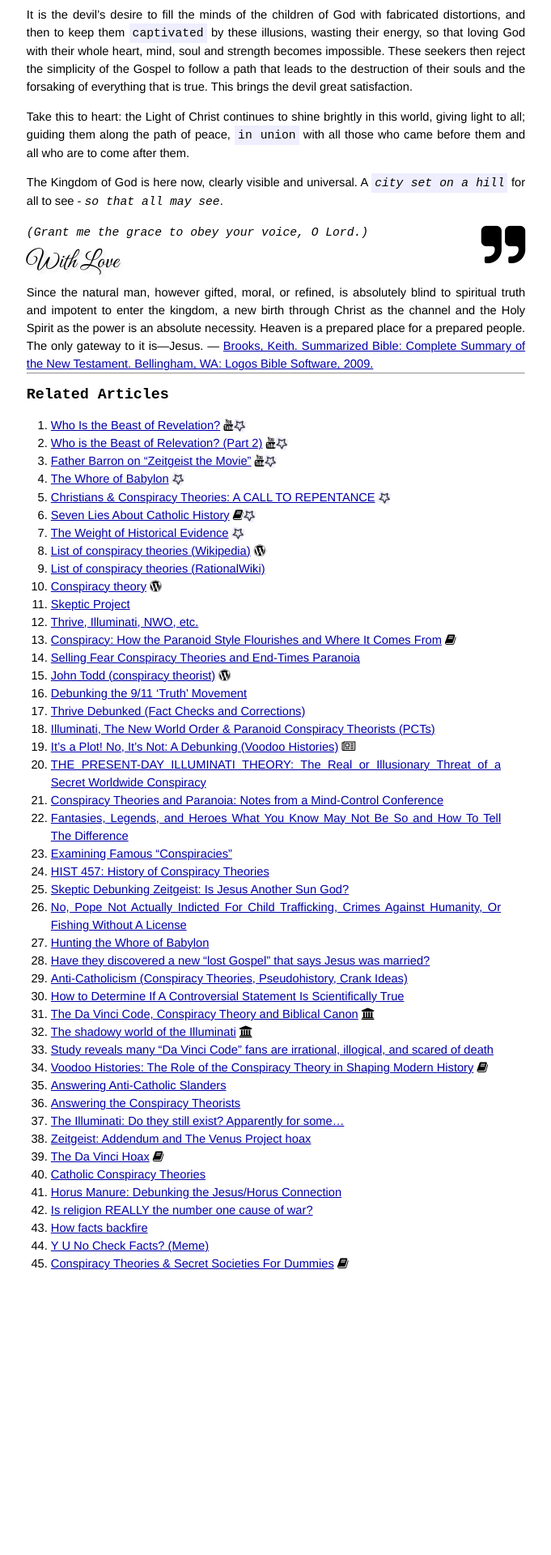
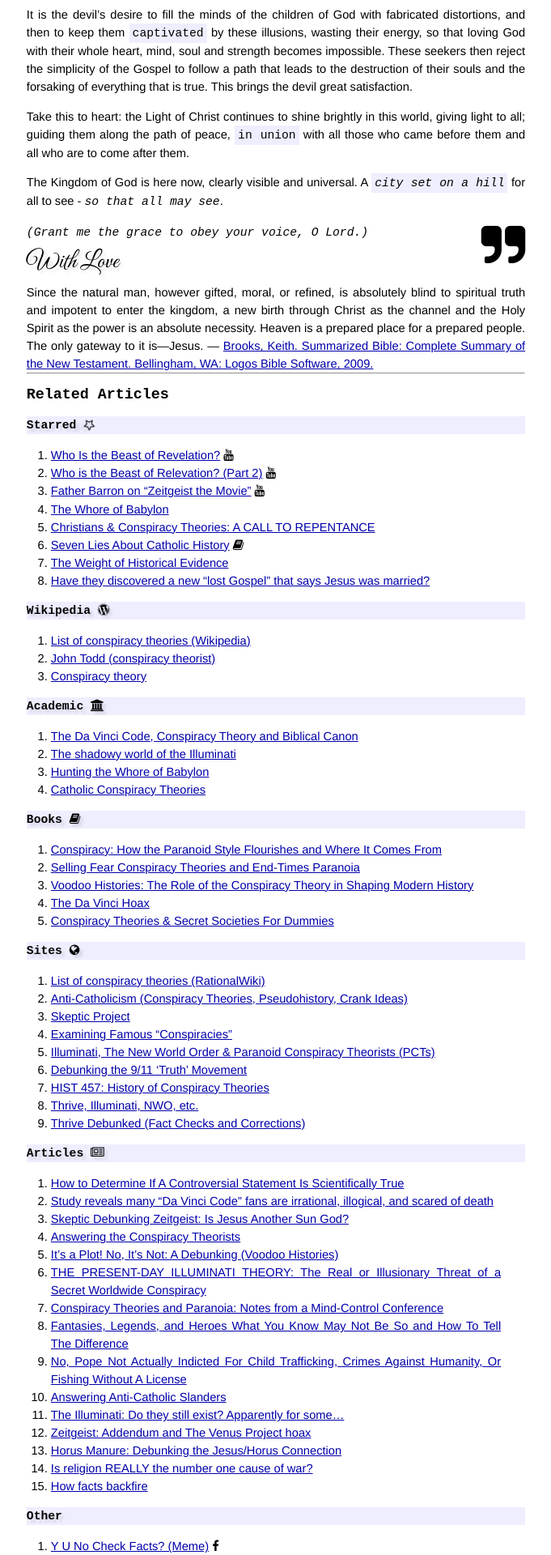
Before and after one commit to afrikatoliek/afrikatoliek.github.io, a Jekyll site: the page built from _posts/2014-12-15-conspiracy-theories.md, in a window 1280 px wide. Shown: the part 745-2665 px from the top of the page at 81% size, without its empty margins (299-980 px from the left). Built offline with Jekyll 4.4.1, drawn with Linux system fonts in a browser that asks for light colours; nearby versions of some CDN libraries; some web fonts are replaced; before the commit the page ends 2316 px from its top, so only the background shows below that.

Commit message:
Organizing related articles.

```diff
--- a/_posts/2014-12-15-conspiracy-theories.md
+++ b/_posts/2014-12-15-conspiracy-theories.md
@@ -40,53 +40,66 @@
 ---
 
 Related Articles
------------------------
+----------------
 
-1. [Who Is the Beast of Revelation?](https://www.youtube.com/watch?v=4Naznbw0-6E) <i class="fa fa-youtube"></i><span class="animated anim-repeater"><i class="fa fa-star-o fa-spin bg-color1 fg-black"></i></span>
-1. [Who is the Beast of Relevation? (Part 2)](https://www.youtube.com/watch?v=nwkJBo3-HOA) <i class="fa fa-youtube"></i><span class="animated anim-repeater"><i class="fa fa-star-o fa-spin bg-color1 fg-black"></i></span>
-1. [Father Barron on "Zeitgeist the Movie"](https://www.youtube.com/watch?feature=player_embedded&v=wZk9Lb22KrE) <i class="fa fa-youtube"></i><span class="animated anim-repeater"><i class="fa fa-star-o fa-spin bg-color1 fg-black"></i></span>
-1. [The Whore of Babylon](http://www.catholic.com/tracts/the-whore-of-babylon) <span class="animated anim-repeater"><i class="fa fa-star-o fa-spin bg-color1 fg-black"></i></span>
-1. [Christians & Conspiracy Theories: A CALL TO REPENTANCE](http://www.acts17-11.com/conspire.html) <span class="animated anim-repeater"><i class="fa fa-star-o fa-spin bg-color1 fg-black"></i></span>
-1. [Seven Lies About Catholic History](http://www.amazon.com/Seven-About-Catholic-History-ebook/dp/B004Q3RN8O/ref=tmm_kin_title_0) <i class="fa fa-book"></i><span class="animated anim-repeater"><i class="fa fa-star-o fa-spin bg-color1 fg-black"></i></span>
-1. [The Weight of Historical Evidence](http://www.catholicbasictraining.com/apologetics/coursetexts/2g.htm) <span class="animated anim-repeater"><i class="fa fa-star-o fa-spin bg-color1 fg-black"></i></span>
-1. [List of conspiracy theories (Wikipedia)](http://en.wikipedia.org/wiki/List_of_conspiracy_theories) <i class="fa fa-wordpress"></i>
+### Starred <span class="animated anim-repeater"><i class="fa fa-star-o fa-spin bg-color1 fg-black"></i></span>
+1. [Who Is the Beast of Revelation?](https://www.youtube.com/watch?v=4Naznbw0-6E) <i class="fa fa-youtube"></i>
+1. [Who is the Beast of Relevation? (Part 2)](https://www.youtube.com/watch?v=nwkJBo3-HOA) <i class="fa fa-youtube"></i>
+1. [Father Barron on "Zeitgeist the Movie"](https://www.youtube.com/watch?feature=player_embedded&v=wZk9Lb22KrE) <i class="fa fa-youtube">
+1. [The Whore of Babylon](http://www.catholic.com/tracts/the-whore-of-babylon)
+1. [Christians & Conspiracy Theories: A CALL TO REPENTANCE](http://www.acts17-11.com/conspire.html)
+1. [Seven Lies About Catholic History](http://www.amazon.com/Seven-About-Catholic-History-ebook/dp/B004Q3RN8O/ref=tmm_kin_title_0) <i class="fa fa-book">
+1. [The Weight of Historical Evidence](http://www.catholicbasictraining.com/apologetics/coursetexts/2g.htm)
+1. [Have they discovered a new “lost Gospel” that says Jesus was married?](http://jimmyakin.com/2014/11/have-they-discovered-a-new-lost-gospel-that-says-jesus-was-married.html)
+
+### Wikipedia <i class="fa fa-wordpress"></i>
+1. [List of conspiracy theories (Wikipedia)](http://en.wikipedia.org/wiki/List_of_conspiracy_theories)
+1. [John Todd (conspiracy theorist)](http://en.wikipedia.org/wiki/John_Todd_(conspiracy_theorist))
+1. [Conspiracy theory](http://en.wikipedia.org/wiki/Conspiracy_theory)
+
+### Academic <i class="fa fa-university"></i>
+1. [The Da Vinci Code, Conspiracy Theory and Biblical Canon](http://www.catholiceducation.org/en/culture/literature/the-da-vinci-code-conspiracy-theory-and-biblical-canon.html)
+1. [The shadowy world of the Illuminati](http://www.catholiceducation.org/en/controversy/common-misconceptions/the-shadowy-world-of-the-illuminati.html)
+1. [Hunting the Whore of Babylon](http://www.catholic.com/tracts/hunting-the-whore-of-babylon)
+1. [Catholic Conspiracy Theories](http://www.catholic.com/magazine/articles/catholic-conspiracy-theories)
+
+### Books <i class="fa fa-book"></i>
+1. [Conspiracy: How the Paranoid Style Flourishes and Where It Comes From](http://www.amazon.com/Conspiracy-ebook/dp/B001HU8NW4/ref=tmm_kin_title_0)
+1. [Selling Fear Conspiracy Theories and End-Times Paranoia](http://www.amazon.com/Selling-Conspiracy-Theories-End-Times-Paranoia/dp/B000J0N8NC/ref=tmm_hrd_title_0)
+1. [Voodoo Histories: The Role of the Conspiracy Theory in Shaping Modern History](http://www.amazon.com/Voodoo-Histories-Conspiracy-Shaping-History/dp/1594488959/ref=tmm_hrd_title_0)
+1. [The Da Vinci Hoax](http://www.amazon.com/The-Da-Vinci-Hoax-ebook/dp/B002YM8RI4/ref=tmm_kin_title_0?ie=UTF8&qid=1096554757&sr=8-1)
+1. [Conspiracy Theories & Secret Societies For Dummies](http://www.amazon.com/Conspiracy-Theories-Societies-Dummies%C2%AE-ebook/dp/B0015DWMTS/ref=tmm_kin_title_0)
+
+### Sites <i class="fa fa-globe"></i>
 1. [List of conspiracy theories (RationalWiki)](http://rationalwiki.org/wiki/List_of_conspiracy_theories)
-1. [Conspiracy theory](http://en.wikipedia.org/wiki/Conspiracy_theory) <i class="fa fa-wordpress"></i>
+1. [Anti-Catholicism (Conspiracy Theories, Pseudohistory, Crank Ideas)](http://rationalwiki.org/wiki/Anti-Catholicism)
 1. [Skeptic Project](http://conspiracies.skepticproject.com)
+1. [Examining Famous "Conspiracies"](http://www.debunker.com/conspiracy.html)
+1. [Illuminati, The New World Order & Paranoid Conspiracy Theorists (PCTs)](http://www.skepdic.com/illuminati.html)
+1. [Debunking the 9/11 'Truth' Movement](https://sites.google.com/site/wtc7lies/home)
+1. [HIST 457: History of Conspiracy Theories](http://conspiracytheories.umwblogs.org/)
 1. [Thrive, Illuminati, NWO, etc.](http://thrivedebunked.wordpress.com/faq/)
-1. [Conspiracy: How the Paranoid Style Flourishes and Where It Comes From](http://www.amazon.com/Conspiracy-ebook/dp/B001HU8NW4/ref=tmm_kin_title_0) <i class="fa fa-book"></i>
-1. [Selling Fear Conspiracy Theories and End-Times Paranoia](http://www.amazon.com/Selling-Conspiracy-Theories-End-Times-Paranoia/dp/B000J0N8NC/ref=tmm_hrd_title_0) <i class="fa fa-book-o"></i>
-1. [John Todd (conspiracy theorist)](http://en.wikipedia.org/wiki/John_Todd_(conspiracy_theorist)) <i class="fa fa-wordpress"></i>
-1. [Debunking the 9/11 'Truth' Movement](https://sites.google.com/site/wtc7lies/home)
 1. [Thrive Debunked (Fact Checks and Corrections)](http://thrivedebunked.wordpress.com/site-index/)
-1. [Illuminati, The New World Order & Paranoid Conspiracy Theorists (PCTs)](http://www.skepdic.com/illuminati.html)
-1. [It’s a Plot! No, It’s Not: A Debunking (Voodoo Histories)](http://www.nytimes.com/2010/02/16/books/16aaron.html?emc=eta1&_r=1&) <i class="fa fa-newspaper-o"></i>
+
+### Articles <i class="fa fa-newspaper-o"></i>
+1. [How to Determine If A Controversial Statement Is Scientifically True](http://lifehacker.com/5919830/how-to-determine-if-a-controversial-statement-is-scientifically-true)
+1. [Study reveals many "Da Vinci Code" fans are irrational, illogical, and scared of death](http://insightscoop.typepad.com/2004/2011/09/hmmmthings-are-worse-than-i-thought.html)
+1. [Skeptic Debunking Zeitgeist: Is Jesus Another Sun God?](http://withalliamgod.wordpress.com/2012/03/08/skeptics-debunking-zeitgeist-is-jesus-another-sun-god/)
+1. [Answering the Conspiracy Theorists](http://www.crisismagazine.com/2011/answering-the-conspiracy-theorists)
+1. [It’s a Plot! No, It’s Not: A Debunking (Voodoo Histories)](http://www.nytimes.com/2010/02/16/books/16aaron.html?emc=eta1&_r=1&)
 1. [THE PRESENT-DAY ILLUMINATI THEORY: The Real or Illusionary Threat of a Secret Worldwide Conspiracy](http://www.pfo.org/illumint.htm)
 1. [Conspiracy Theories and Paranoia: Notes from a Mind-Control Conference](http://www.csicop.org/si/show/conspiracy_theories_and_paranoia_notes_from_a_mind-control_conference/)
 1. [Fantasies, Legends, and Heroes What You Know May Not Be So and How To Tell The Difference](http://web.archive.org/web/20050306112315/http://www.answers.org/Apologetics/Fantasy.html)
-1. [Examining Famous "Conspiracies"](http://www.debunker.com/conspiracy.html)
-1. [HIST 457: History of Conspiracy Theories](http://conspiracytheories.umwblogs.org/)
-1. [Skeptic Debunking Zeitgeist: Is Jesus Another Sun God?](http://withalliamgod.wordpress.com/2012/03/08/skeptics-debunking-zeitgeist-is-jesus-another-sun-god/)
 1. [No, Pope Not Actually Indicted For Child Trafficking, Crimes Against Humanity, Or Fishing Without A License](http://wonkette.com/543862/no-pope-not-actually-indicted-for-child-trafficking-crimes-against-humanity-or-fishing-without-a-license)
-1. [Hunting the Whore of Babylon](http://www.catholic.com/tracts/hunting-the-whore-of-babylon)
-1. [Have they discovered a new “lost Gospel” that says Jesus was married?](http://jimmyakin.com/2014/11/have-they-discovered-a-new-lost-gospel-that-says-jesus-was-married.html)
-1. [Anti-Catholicism (Conspiracy Theories, Pseudohistory, Crank Ideas)](http://rationalwiki.org/wiki/Anti-Catholicism)
-1. [How to Determine If A Controversial Statement Is Scientifically True](http://lifehacker.com/5919830/how-to-determine-if-a-controversial-statement-is-scientifically-true)
-1. [The Da Vinci Code, Conspiracy Theory and Biblical Canon](http://www.catholiceducation.org/en/culture/literature/the-da-vinci-code-conspiracy-theory-and-biblical-canon.html) <i class="fa fa-university"></i>
-1. [The shadowy world of the Illuminati](http://www.catholiceducation.org/en/controversy/common-misconceptions/the-shadowy-world-of-the-illuminati.html) <i class="fa fa-university"></i>
-1. [Study reveals many "Da Vinci Code" fans are irrational, illogical, and scared of death](http://insightscoop.typepad.com/2004/2011/09/hmmmthings-are-worse-than-i-thought.html)
-1. [Voodoo Histories: The Role of the Conspiracy Theory in Shaping Modern History](http://www.amazon.com/Voodoo-Histories-Conspiracy-Shaping-History/dp/1594488959/ref=tmm_hrd_title_0) <i class="fa fa-book"></i>
 1. [Answering Anti-Catholic Slanders](http://www.catholicbasictraining.com/apologetics/coursetexts/4m.htm)
-1. [Answering the Conspiracy Theorists](http://www.crisismagazine.com/2011/answering-the-conspiracy-theorists)
 1. [The Illuminati: Do they still exist? Apparently for some...](http://www.masonicinfo.com/illuminati.htm)
 1. [Zeitgeist: Addendum and The Venus Project hoax](http://www.pointbite.com/2008/10/08/zeitgeist-addendum-and-the-venus-project-hoax/)
-1. [The Da Vinci Hoax](http://www.amazon.com/The-Da-Vinci-Hoax-ebook/dp/B002YM8RI4/ref=tmm_kin_title_0?ie=UTF8&qid=1096554757&sr=8-1) <i class="fa fa-book"></i>
-1. [Catholic Conspiracy Theories](http://www.catholic.com/magazine/articles/catholic-conspiracy-theories)
 1. [Horus Manure: Debunking the Jesus/Horus Connection](http://www.jonsorensen.net/2012/10/25/horus-manure-debunking-the-jesushorus-connection/)
 1. [Is religion REALLY the number one cause of war?](http://www.jonsorensen.net/2012/09/18/is-religion-really-the-number-one-cause-of-war/)
 1. [How facts backfire](http://www.boston.com/bostonglobe/ideas/articles/2010/07/11/how_facts_backfire/?page=full)
-1. [Y U No Check Facts? (Meme)](https://www.facebook.com/CatholicGag/photos/a.384406138274626.81541.384404818274758/445960195452553/?type=1)
-1. [Conspiracy Theories & Secret Societies For Dummies](http://www.amazon.com/Conspiracy-Theories-Societies-Dummies%C2%AE-ebook/dp/B0015DWMTS/ref=tmm_kin_title_0) <i class="fa fa-book"></i>
+
+### Other
+1. [Y U No Check Facts? (Meme)](https://www.facebook.com/CatholicGag/photos/a.384406138274626.81541.384404818274758/445960195452553/?type=1) <i class="fa fa-facebook"></i>
 
 <script>
   var refTagger = { settings: { bibleVersion: "DOUAYRHEIMS" } };
--- a/css/screen.css
+++ b/css/screen.css
@@ -121,6 +121,16 @@
 	margin-top: 15px;
   }
 
+#post h3 {
+  font-family: 'PT Mono', monospace;
+  font-weight: bold;
+  font-size: 100%;
+  margin-bottom: 15px;
+  margin-top: 15px;
+  background-color: #eef;
+  text-shadow: 4px 4px 3px rgba(0,0,0,0.1);
+  }
+
   #post pre {
     border: 1px solid #ddd;
     background-color: #eef;
```
